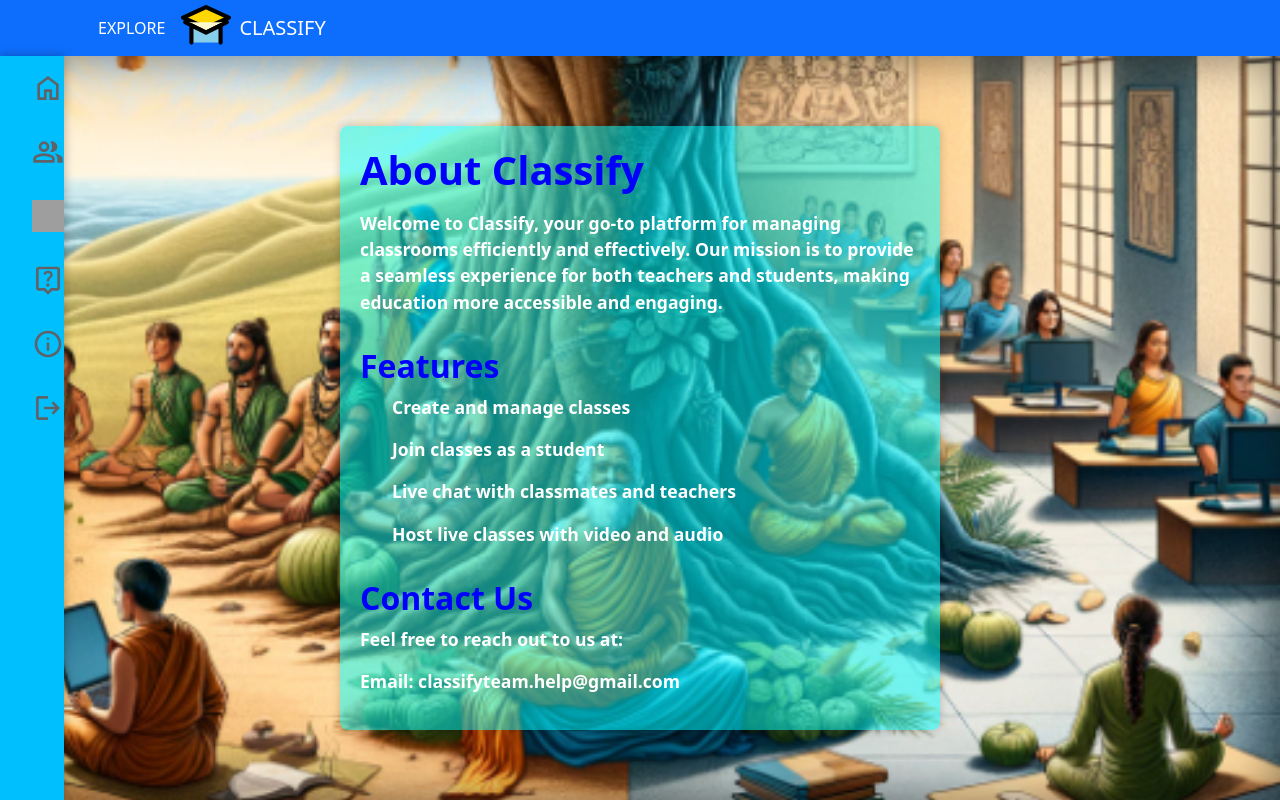
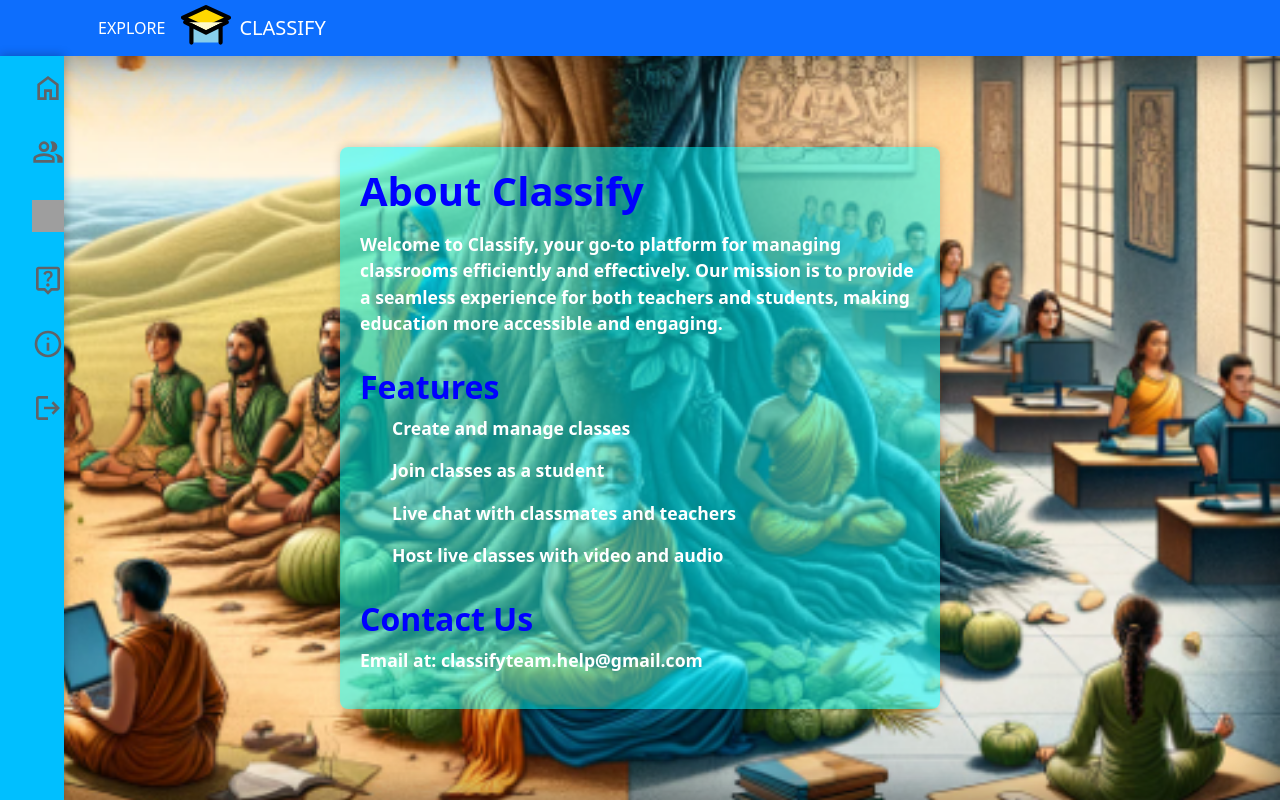
Before and after one commit to anub0720/CLASSIFY, a React (Vite) app: page /about in a window 1280 px wide. Built offline with nearby package versions, Linux system fonts and the light colour scheme; no server answers; sample sign-in values are in the browser's storage; grey boxes are pictures that could not be loaded.

Commit message:
fixing about

```diff
--- a/src/components/pages/About/About.jsx
+++ b/src/components/pages/About/About.jsx
@@ -21,11 +21,9 @@
 
 
         <h3>Contact Us</h3>
+
         <p>
-          Feel free to reach out to us at:
-        </p>
-        <p>
-          <strong>Email:</strong> classifyteam.help@gmail.com
+          <strong>Email at:</strong> classifyteam.help@gmail.com
         </p>
       </div>
     </div>
```
